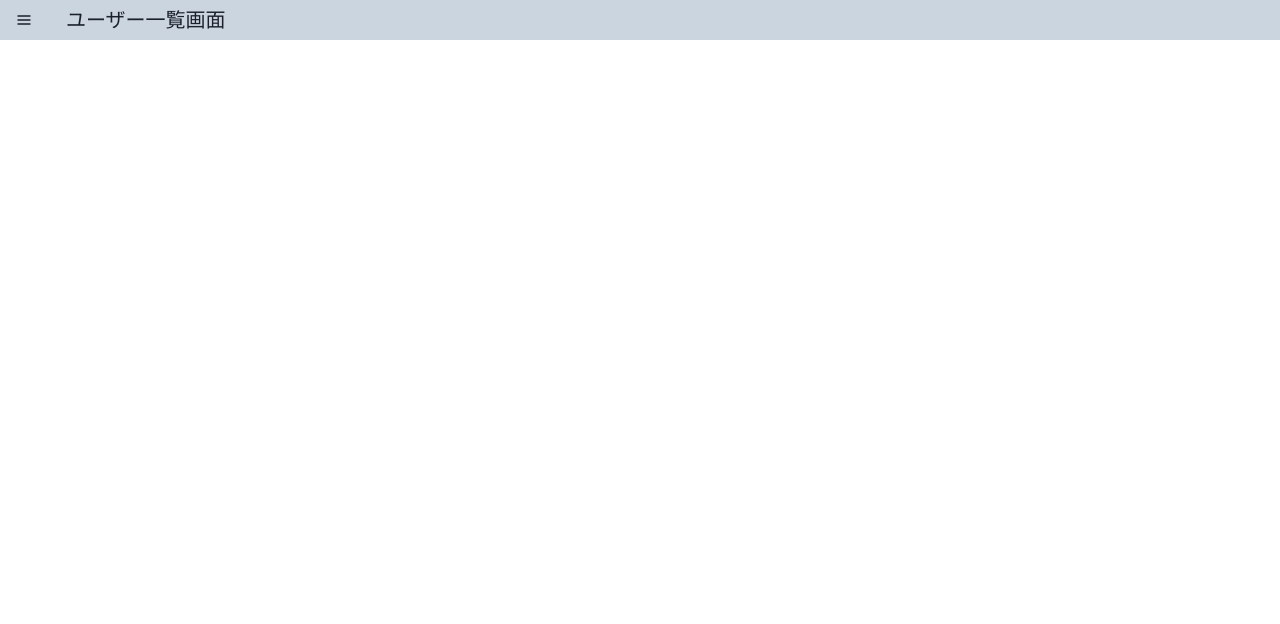
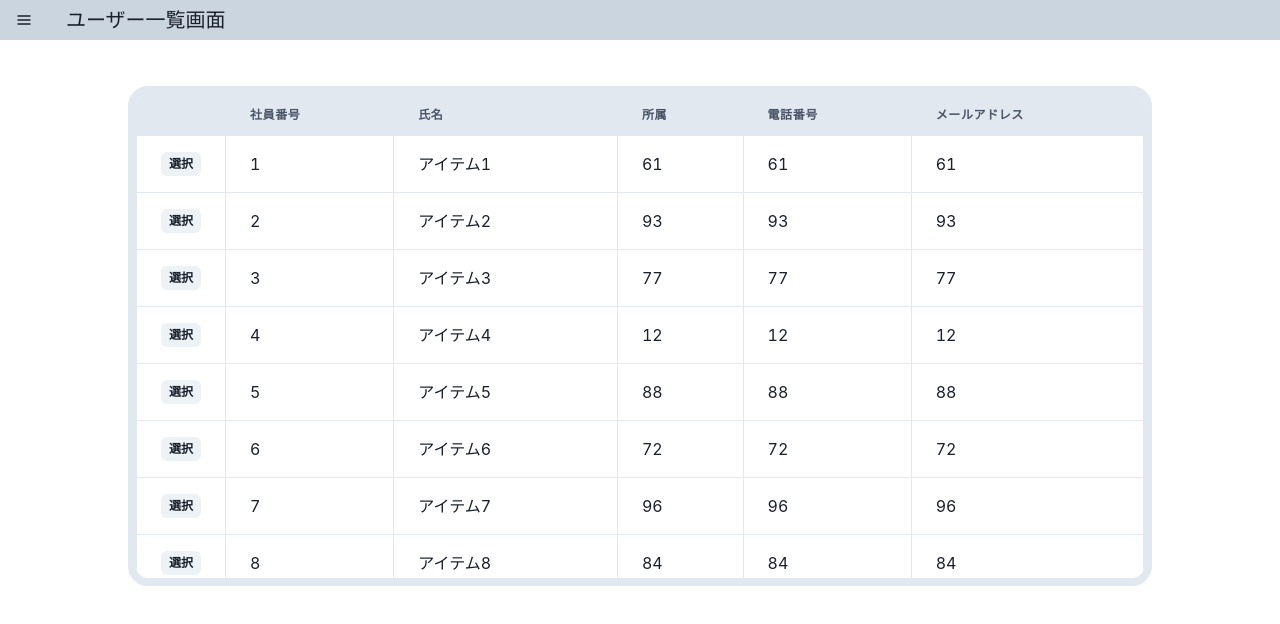
Before and after one commit to cotoro-lab/device-manage-app, a React (Create React App) app: page /user-mst-list in a window 1280 px wide. Shown: the top 624 px of the page. Built offline with nearby package versions, Linux system fonts and the light colour scheme.

Commit message:
create user-table-layout

```diff
--- a/src/features/user-master/UserMasterList.tsx
+++ b/src/features/user-master/UserMasterList.tsx
@@ -1,14 +1,76 @@
 import React from "react";
+import {
+    VStack, HStack,
+    Box,
+    Table, Thead, Tbody, Tr, Th, Td, TableContainer
+    , Button
+} from "@chakra-ui/react";
 
 import { Header } from "../../components/Header";
 
 const page_title: string = "ユーザー一覧画面";
 
 export const UserMasterList = () => {
+    // 仮のデータを生成します（実際のデータに置き換えてください）
+    const data = new Array(20).fill(null).map((_, index) => ({
+        id: index,
+        culomnnum: index + 1,
+        name: `アイテム${index + 1}`,
+        quantity: Math.floor(Math.random() * 100)
+    }));
     return (
         <>
-            <Header title={page_title} />
+            <VStack
+                spacing={4}
+                align='stretch'
+            >
+                <Box>
+                    <Header title={page_title} />
+                </Box>
+                <Box
+                    maxW="90%"
+                    mx="10%"
+                    mt="30px"
+                >
+                    <Box
+                        maxW="100%"
+                        maxH="500px"
+                        borderRadius={20}
+                        border="8px solid"
+                        borderColor="gray.200"
+                        overflowY="scroll">
+                        <TableContainer overflowX="unset" overflowY="unset">
+                            <Table
+                                id="user-tb"
+                                variant="simple"
+                            >
+                                <Thead position="sticky" top={-1} zIndex="docked" bg="gray.200">
+                                    <Tr>
+                                        <Th border="1px solid" borderColor="gray.200" width="20px"></Th>
+                                        <Th border="1px solid" borderColor="gray.200">社員番号</Th>
+                                        <Th border="1px solid" borderColor="gray.200">氏名</Th>
+                                        <Th border="1px solid" borderColor="gray.200">所属</Th>
+                                        <Th border="1px solid" borderColor="gray.200">電話番号</Th>
+                                        <Th border="1px solid" borderColor="gray.200">メールアドレス</Th>
+                                    </Tr>
+                                </Thead>
+                                <Tbody>
+                                    {data.map(item => (
+                                        <Tr key={item.id}>
+                                            <Td border="1px solid" borderColor="gray.200"><Button size="xs">選択</Button></Td>
+                                            <Td border="1px solid" borderColor="gray.200">{item.culomnnum}</Td>
+                                            <Td border="1px solid" borderColor="gray.200">{item.name}</Td>
+                                            <Td border="1px solid" borderColor="gray.200">{item.quantity}</Td>
+                                            <Td border="1px solid" borderColor="gray.200">{item.quantity}</Td>
+                                            <Td border="1px solid" borderColor="gray.200">{item.quantity}</Td>
+                                        </Tr>
+                                    ))}
+                                </Tbody>
+                            </Table>
+                        </TableContainer>
+                    </Box>
+                </Box>
+            </VStack>
         </>
-
     );
 };
```
